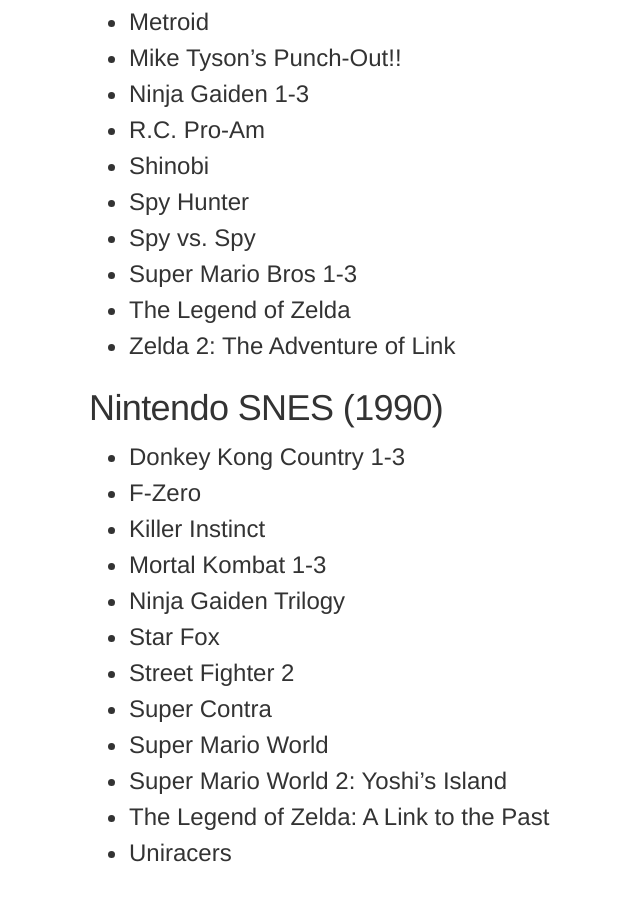
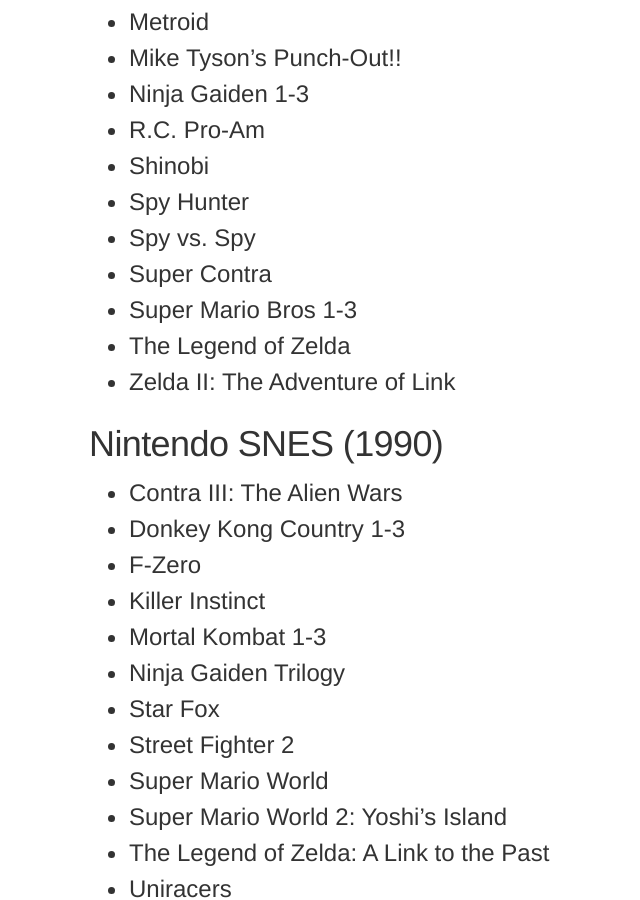
Before and after one commit to joshbuchea/joshbuchea.com, a Jekyll site: the page built from _posts/2018-01-28-great-video-games.md, in a window 1280 px wide and 900 px high, scrolled down 1749 px. Shown: the whole window, without its empty margins (143-783 px from the left). Built offline with Jekyll 4.4.1, drawn with Linux system fonts in a browser that asks for light colours; nearby versions of some CDN libraries; comment, search, counter and statistics services are not loaded.

Commit message:
Update list of video games

```diff
--- a/_posts/2018-01-28-great-video-games.md
+++ b/_posts/2018-01-28-great-video-games.md
@@ -43,12 +43,14 @@
 - Shinobi
 - Spy Hunter
 - Spy vs. Spy
+- Super Contra
 - Super Mario Bros 1-3
 - The Legend of Zelda
-- Zelda 2: The Adventure of Link
+- Zelda II: The Adventure of Link
 
 ## Nintendo SNES (1990)
 
+- Contra III: The Alien Wars
 - Donkey Kong Country 1-3
 - F-Zero
 - Killer Instinct
```
Also changed, not shown: other parts of _posts/2018-01-28-great-video-games.md (+0 -1 lines).
